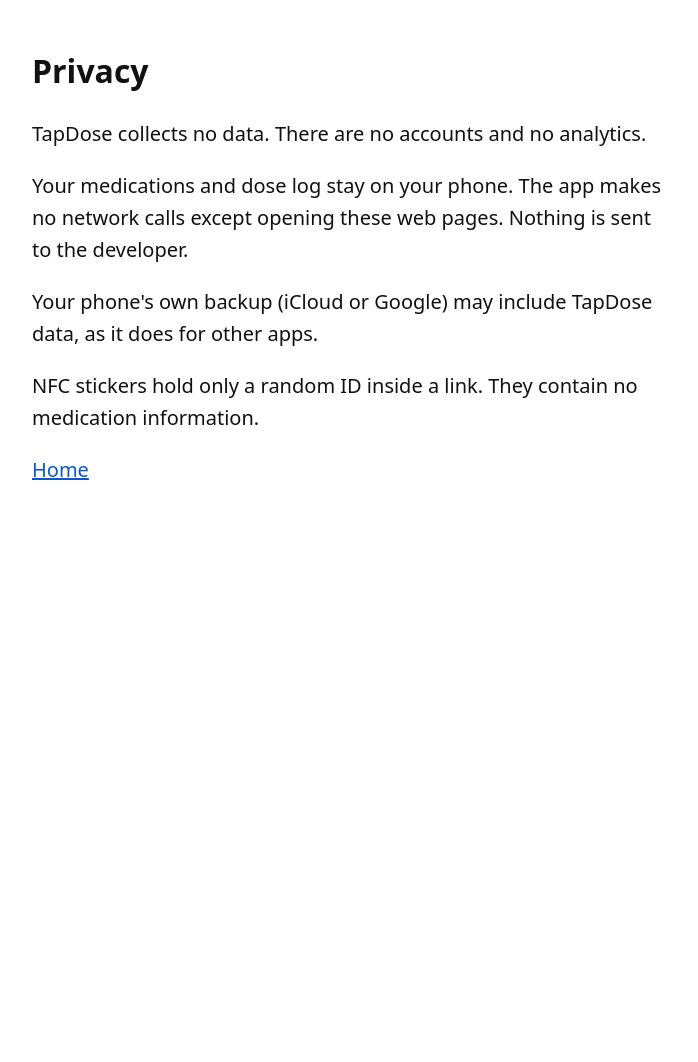
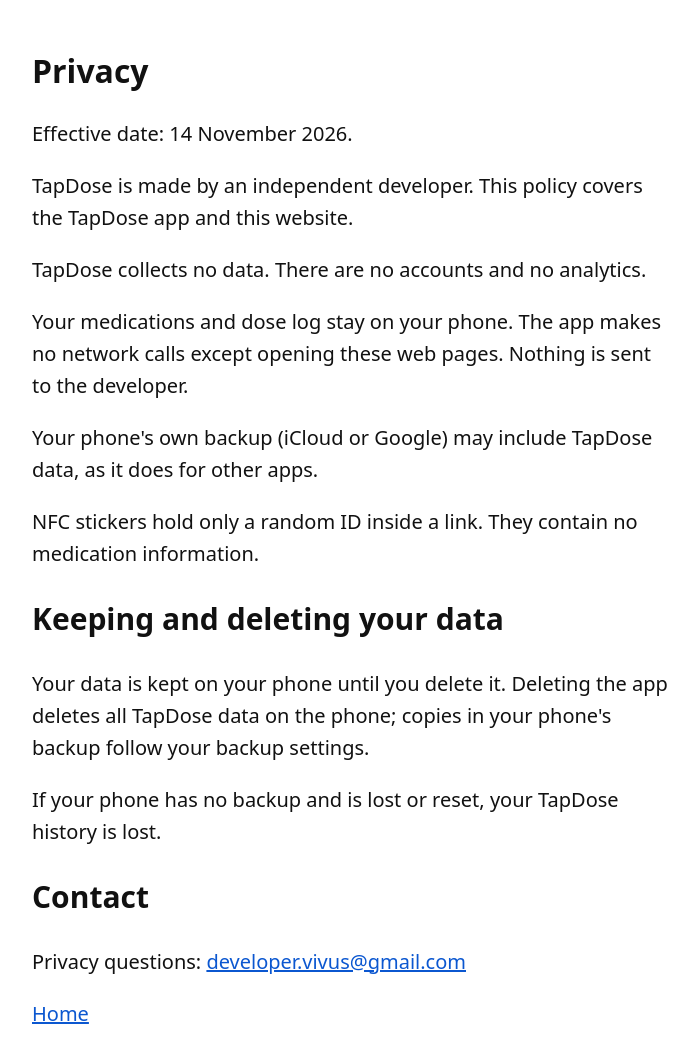
Before and after one commit to developervivus-sys/tapdose-site, a plain HTML site: page privacy/index.html in a window 1280 px wide. Shown: the whole page, without its empty margins (288-986 px from the left). Before the commit the page ends 800 px from the top, so only its background shows below. Drawn offline with Linux system fonts and the light colour scheme.

Commit message:
docs: privacy policy effective date, maker, contact and data retention
Co-Authored-By: Claude Opus 5.5 <noreply@anthropic.com>

```diff
--- a/privacy/index.html
+++ b/privacy/index.html
@@ -16,10 +16,17 @@ h1{font-size:2rem}
 </head>
 <body>
 <h1>Privacy</h1>
+<p>Effective date: 14 November 2026.</p>
+<p>TapDose is made by an independent developer. This policy covers the TapDose app and this website.</p>
 <p>TapDose collects no data. There are no accounts and no analytics.</p>
 <p>Your medications and dose log stay on your phone. The app makes no network calls except opening these web pages. Nothing is sent to the developer.</p>
 <p>Your phone's own backup (iCloud or Google) may include TapDose data, as it does for other apps.</p>
 <p>NFC stickers hold only a random ID inside a link. They contain no medication information.</p>
+<h2>Keeping and deleting your data</h2>
+<p>Your data is kept on your phone until you delete it. Deleting the app deletes all TapDose data on the phone; copies in your phone's backup follow your backup settings.</p>
+<p>If your phone has no backup and is lost or reset, your TapDose history is lost.</p>
+<h2>Contact</h2>
+<p>Privacy questions: <a href="mailto:developer.vivus@gmail.com">developer.vivus@gmail.com</a></p>
 <p><a href="/">Home</a></p>
 </body>
 </html>
```
